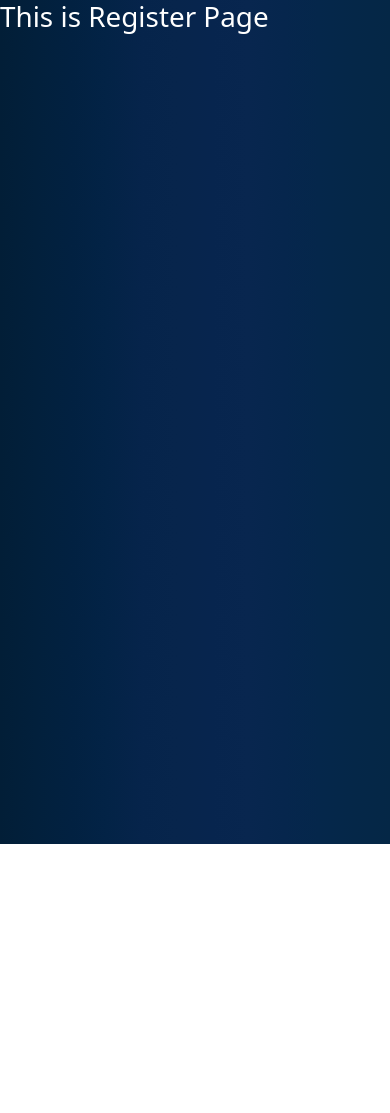
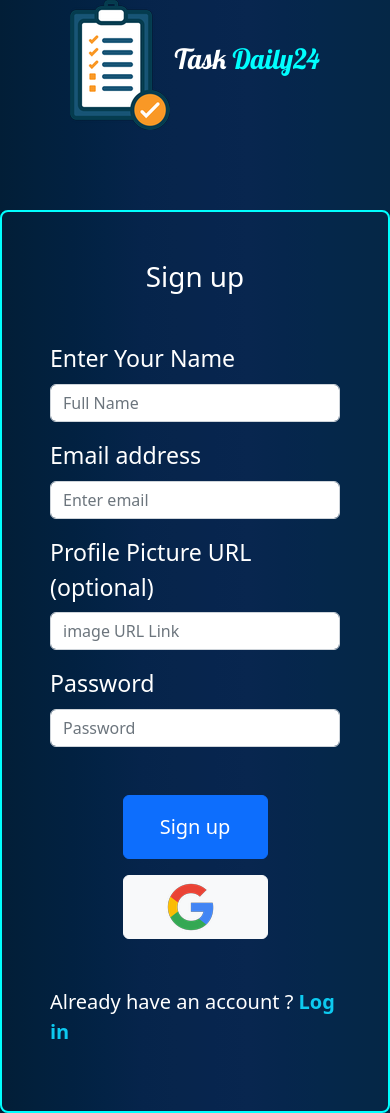
Before and after one commit to Towhid47/task-management-web-app, a React (Create React App) app: page /register in a window 390 px wide. Before the commit the page ends 844 px from the top, so only its background shows below. Built offline with nearby package versions, Linux system fonts and the light colour scheme.

Commit message:
Login & Register Form Design Done

```diff
--- /dev/null
+++ b/src/Pages/Login/Login.css
@@ -0,0 +1,4 @@
+.form-margin{
+    margin-top:80px;
+    border: 2px solid aqua;
+}
--- a/src/Pages/Login/Login.jsx
+++ b/src/Pages/Login/Login.jsx
@@ -1,11 +1,56 @@
-import React from 'react';
+import React from "react";
+import { Button, Form } from "react-bootstrap";
+import logo from '../../assets/logo/task (1).png';
+import Google from '../../assets/logo/google.png';
+import './Login.css';
+import { Link } from "react-router-dom";
 
 const Login = () => {
-    return (
-        <div>
-            <h1>This is Login Page</h1>
-        </div>
-    );
+  return (
+    <div>
+            <div className="text-center">
+            <img src={logo} alt="" />{" "}
+            <span className="logo-text fs-1">
+                Task <span className="daily">Daily24</span>
+            </span>
+            </div>
+
+            <div className="form-margin container p-5 rounded-3">
+                <h1 className="text-center">Log In</h1>
+
+                {/* ///////////////Login Form ////////////////////////*/}
+                 <div className="mt-5">
+                      <Form>
+                        <Form.Group className="mb-3" controlId="formBasicEmail">
+                          <Form.Label className="fs-3">Email address</Form.Label>
+                          <Form.Control type="email" placeholder="Enter email" required/>
+                        </Form.Group>
+
+                        <Form.Group className="mb-3" controlId="formBasicPassword">
+                          <Form.Label className="fs-3">Password</Form.Label>
+                          <Form.Control type="password" placeholder="Password" required/>
+                        </Form.Group>
+
+                       <div className="text-center mt-5">
+                          <Button type="submit" className="w-50 p-3 fs-5">
+                              Sign In
+                            </Button>
+                       </div>
+
+                       <div className="text-center mt-3">
+                            <Button className="btn btn-light w-50">
+                               <img src={Google} alt="" /> &nbsp; <span className="fs-5 d-none d-lg-inline">Sign in with Google</span>
+                            </Button>
+                       </div>
+
+                       <div className="mt-5">
+                            <p className="fs-5"> Are you new here ? <Link to='/register' className="fw-bold text-decoration-none text-info">Create a new account</Link></p>
+                       </div>
+                      </Form>
+                 </div>
+            </div>
+   </div>
+  );
 };
 
 export default Login;
--- a/src/Pages/Register/Register.jsx
+++ b/src/Pages/Register/Register.jsx
@@ -1,9 +1,63 @@
 import React from 'react';
+import { Button, Form } from 'react-bootstrap';
+import logo from '../../assets/logo/task (1).png';
+import Google from '../../assets/logo/google.png';
+import { Link } from 'react-router-dom';
 
 const Register = () => {
     return (
         <div>
-            <h1>This is Register Page</h1>
+                <div className="text-center">
+                    <img src={logo} alt="" />{" "}
+                    <span className="logo-text fs-1">
+                        Task <span className="daily">Daily24</span>
+                    </span>
+                    </div>
+
+                    <div className="form-margin container p-5 rounded-3">
+                <h1 className="text-center">Sign up</h1>
+
+                {/* ///////////////Registration Form ////////////////////////*/}
+                 <div className="mt-5">
+                      <Form>
+                        <Form.Group className="mb-3" controlId="formBasicEmail">
+                          <Form.Label className="fs-3">Enter Your Name</Form.Label>
+                          <Form.Control type="text" placeholder="Full Name" required/>
+                        </Form.Group>
+
+                        <Form.Group className="mb-3" controlId="formBasicEmail">
+                          <Form.Label className="fs-3">Email address</Form.Label>
+                          <Form.Control type="email" placeholder="Enter email" required/>
+                        </Form.Group>
+
+                        <Form.Group className="mb-3" controlId="formBasicEmail">
+                          <Form.Label className="fs-3">Profile Picture URL (optional)</Form.Label>
+                          <Form.Control type="text" placeholder="image URL Link"/>
+                        </Form.Group>
+
+                        <Form.Group className="mb-3" controlId="formBasicPassword">
+                          <Form.Label className="fs-3">Password</Form.Label>
+                          <Form.Control type="password" placeholder="Password" required/>
+                        </Form.Group>
+
+                       <div className="text-center mt-5">
+                          <Button type="submit" className="w-50 p-3 fs-5">
+                              Sign up
+                            </Button>
+                       </div>
+
+                       <div className="text-center mt-3">
+                            <Button className="btn btn-light w-50">
+                               <img src={Google} alt="" /> &nbsp; <span className="fs-5 d-none d-lg-inline">Sign up with Google</span>
+                            </Button>
+                       </div>
+
+                       <div className="mt-5">
+                            <p className="fs-5"> Already have an account ? <Link to='/login' className="fw-bold text-decoration-none text-info">Log in</Link></p>
+                       </div>
+                      </Form>
+                 </div>
+            </div>
         </div>
     );
 };
```
Also changed, not shown: src/assets/logo/google.png (added).
